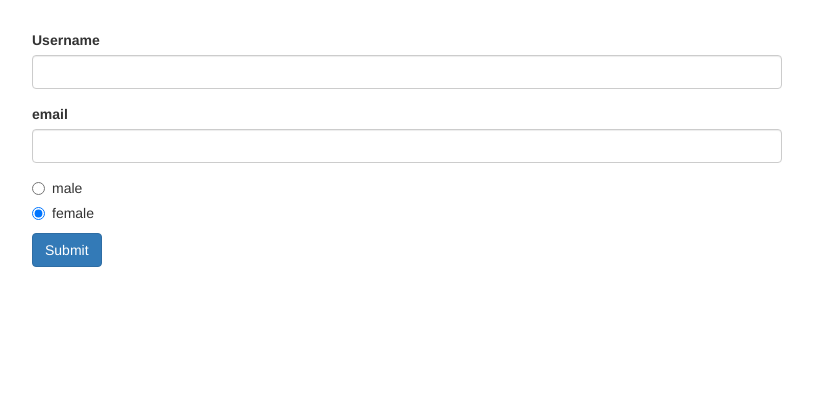
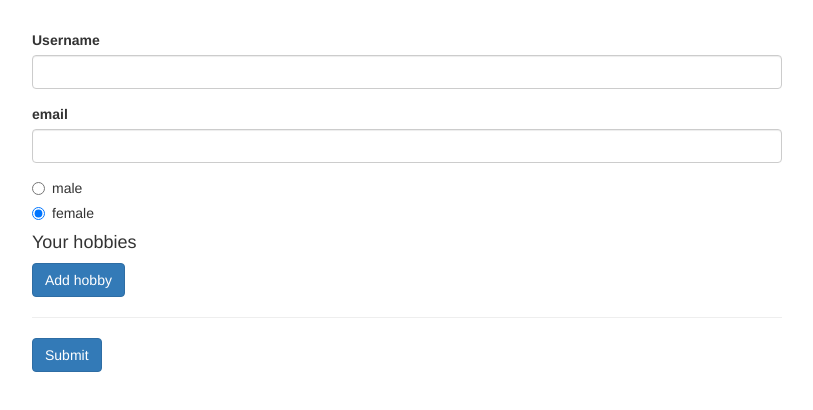
Before and after one commit to gnicoleta/cga-ng, an Angular app in the folder forms-reactive-start/: page / in a window 1280 px wide. Shown: the top 410 px of the page, without its empty margins (233-1046 px from the left). Built offline with nearby package versions, Linux system fonts and the light colour scheme.

Commit message:
FormArray

```diff
--- a/forms-reactive-start/src/app/app.component.html
+++ b/forms-reactive-start/src/app/app.component.html
@@ -24,6 +24,15 @@
           </label>
         </div>
 
+        <div formArrayName="hobbies">
+          <h4>Your hobbies</h4>
+          <button class="btn btn-primary" type="button" (click)="addHobbies()"> Add  hobby</button>
+          <div class="form-group" *ngFor="let hobbyControl of signupForm.get('hobbies').controls; let i = index">
+            <input type="text" class="form-control" [formControlName]="i">
+          </div>
+        </div>
+
+        <hr>
         <span *ngIf="!signupForm.valid && signupForm.touched" class="help-block">
           Pls enter valid data!
         </span>
--- a/forms-reactive-start/src/app/app.component.ts
+++ b/forms-reactive-start/src/app/app.component.ts
@@ -1,5 +1,5 @@
 import { Component, OnInit } from '@angular/core';
-import { FormControl, FormGroup, Validators } from '@angular/forms';
+import { FormArray, FormControl, FormGroup, Validators } from '@angular/forms';
 
 @Component({
   selector: 'app-root',
@@ -18,10 +18,16 @@
         'email': new FormControl(null, [Validators.required, Validators.email]),
       }),
       'gender': new FormControl('female'),
+      'hobbies': new FormArray([]),
     })
   }
   onSubmit() {
     //we already have the form, created above
   }
 
+  addHobbies() {
+    const control = new FormControl(null, Validators.required);
+    (<FormArray>this.signupForm.get('hobbies')).push(control);
+  }
+
 }
```
